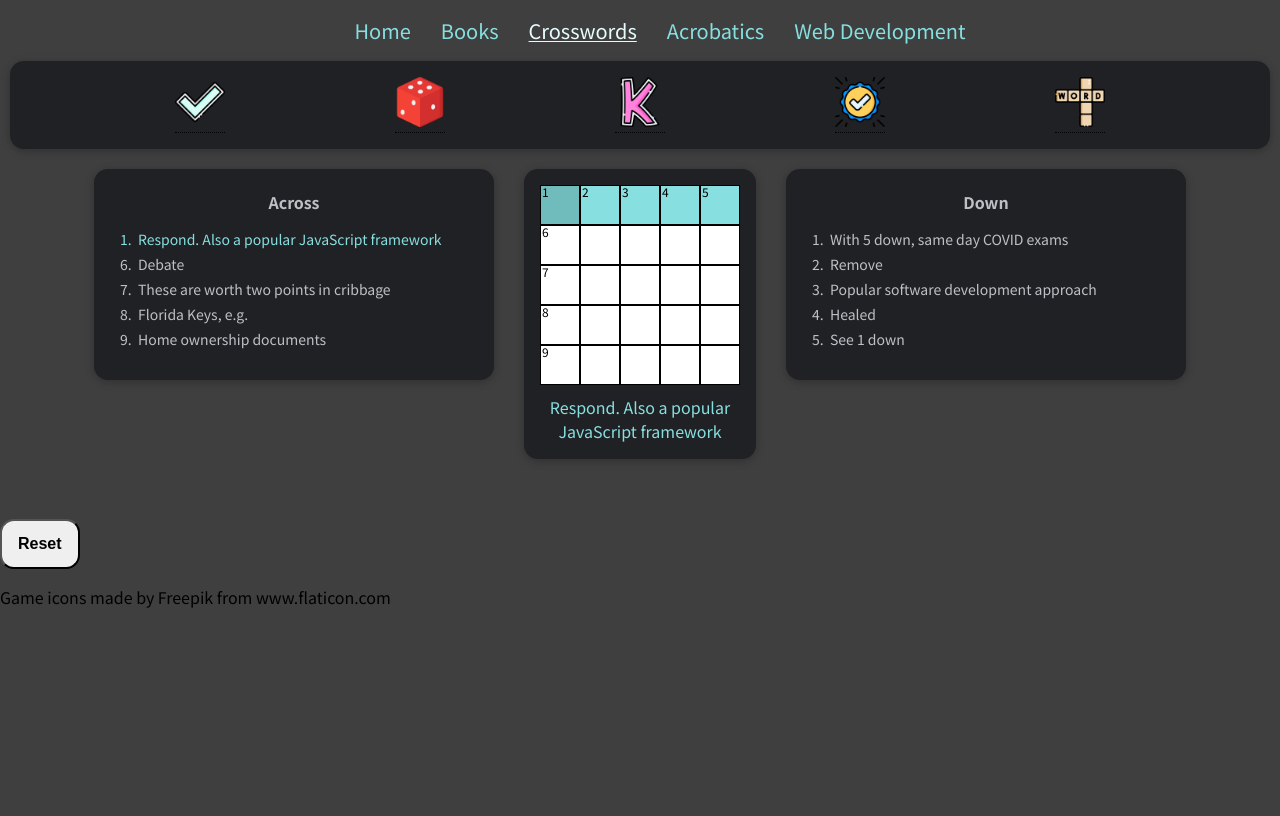
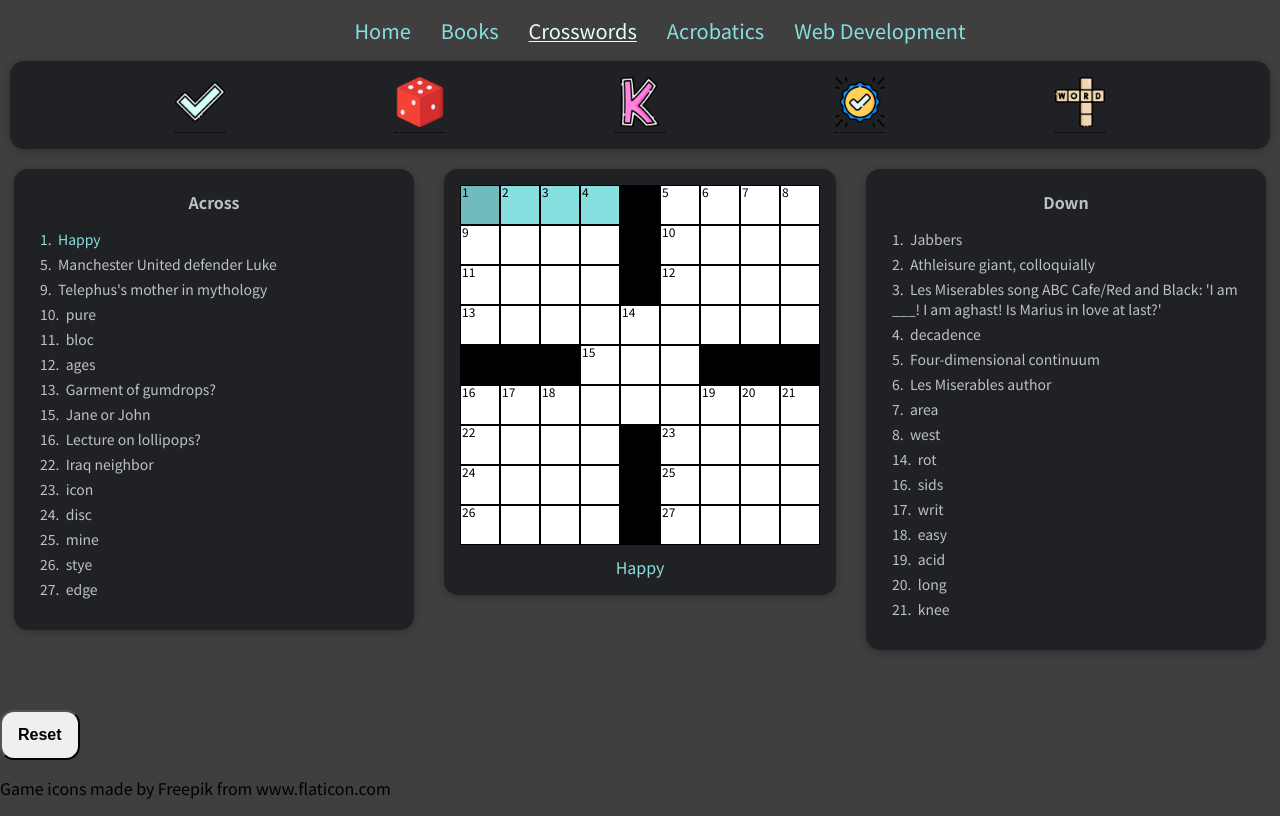
Before and after one commit to bka04/bka, a React (Create React App) app: page /crosswords in a window 1280 px wide. Built offline with nearby package versions, Linux system fonts and the light colour scheme.

Commit message:
Use 8 by 8 grid

```diff
--- a/src/pages/Crosswords.js
+++ b/src/pages/Crosswords.js
@@ -1,7 +1,10 @@
 import Crossword from "../components/crosswords/Crossword";
 
 const CELLDATA = [];
-for (let i = 1; i < 26; i++) {
+//const BLACKSQUARES = [];
+const BLACKSQUARES = [5, 14, 23, 37, 38, 39, 43, 44, 45, 59, 68, 77];
+
+for (let i = 1; i < 82; i++) {
   let focus = false;
   if (i === 1) {
     focus = true;
@@ -10,11 +13,10 @@ for (let i = 1; i < 26; i++) {
   let locked = false;
   let disabled = false;
   let wrong = false;
-  //TESTING
-  // if (i === 8 || i === 14) {
-  //   disabled = true;
-  //   locked = true;
-  // }
+
+  if (BLACKSQUARES.includes(i)) {
+    disabled = true;
+  }
 
   CELLDATA.push({
     id: i,
@@ -26,29 +28,69 @@ for (let i = 1; i < 26; i++) {
   });
 }
 
-const ANSWERS = [
-  'r', 'e', 'a', 'c', 't',
-  'a', 'r', 'g', 'u', 'e',
-  'p', 'a', 'i', 'r', 's',
-  'i', 's', 'l', 'e', 't',
-  'd', 'e', 'e', 'd', 's'
-];
+const ANSWERTEXT = 'glad shawauge purebloc agessugarcoat   doe   sweettalkiran icondisc minestye edge';
+const ANSWERS = ANSWERTEXT.split('').map(letter => letter.replace(' ', ''));
 
 const ACROSSCLUES = [
-  { number: 1, text: "Respond.  Also a popular JavaScript framework" },
-  { number: 6, text: "Debate" },
-  { number: 7, text: "These are worth two points in cribbage" },
-  { number: 8, text: "Florida Keys, e.g." },
-  { number: 9, text: "Home ownership documents" },
+  { number: 1, text: "Happy" },
+  { number: 5, text: "Manchester United defender Luke" },
+  { number: 9, text: "Telephus's mother in mythology" },
+  { number: 10, text: "pure" },
+  { number: 11, text: "bloc" },
+  { number: 12, text: "ages" },
+  { number: 13, text: "Garment of gumdrops?" },
+  { number: 15, text: "Jane or John" },
+  { number: 16, text: "Lecture on lollipops?" },
+  { number: 22, text: "Iraq neighbor" },
+  { number: 23, text: "icon" },
+  { number: 24, text: "disc" },
+  { number: 25, text: "mine" },
+  { number: 26, text: "stye" },
+  { number: 27, text: "edge" }
 ];
 
 const DOWNCLUES = [
-  { number: 1, text: "With 5 down, same day COVID exams" },
-  { number: 2, text: "Remove" },
-  { number: 3, text: "Popular software development approach" },
-  { number: 4, text: "Healed" },
-  { number: 5, text: "See 1 down" },
+  { number: 1, text: "Jabbers" },
+  { number: 2, text: "Athleisure giant, colloquially" },
+  { number: 3, text: "Les Miserables song ABC Cafe/Red and Black: 'I am ___! I am aghast! Is Marius in love at last?'" },
+  { number: 4, text: "decadence" },
+  { number: 5, text: "Four-dimensional continuum" },
+  { number: 6, text: "Les Miserables author" },
+  { number: 7, text: "area" },
+  { number: 8, text: "west" },
+  { number: 14, text: "rot" },
+  { number: 16, text: "sids" },
+  { number: 17, text: "writ" },
+  { number: 18, text: "easy" },
+  { number: 19, text: "acid" },
+  { number: 20, text: "long" },
+  { number: 21, text: "knee" }
 ];
+
+
+// const ANSWERS = [
+//   'r', 'e', 'a', 'c', 't',
+//   'a', 'r', 'g', 'u', 'e',
+//   'p', 'a', 'i', 'r', 's',
+//   'i', 's', 'l', 'e', 't',
+//   'd', 'e', 'e', 'd', 's'
+// ];
+
+// const ACROSSCLUES = [
+//   { number: 1, text: "Respond.  Also a popular JavaScript framework" },
+//   { number: 6, text: "Debate" },
+//   { number: 7, text: "These are worth two points in cribbage" },
+//   { number: 8, text: "Florida Keys, e.g." },
+//   { number: 9, text: "Home ownership documents" },
+// ];
+
+// const DOWNCLUES = [
+//   { number: 1, text: "With 5 down, same day COVID exams" },
+//   { number: 2, text: "Remove" },
+//   { number: 3, text: "Popular software development approach" },
+//   { number: 4, text: "Healed" },
+//   { number: 5, text: "See 1 down" },
+// ];
 
 const Crosswords = (props) => {
   return (
```
